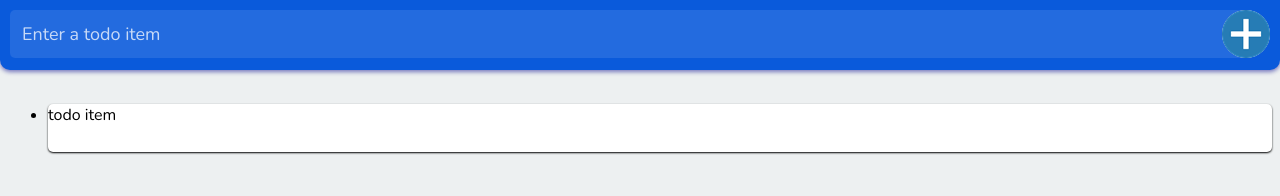
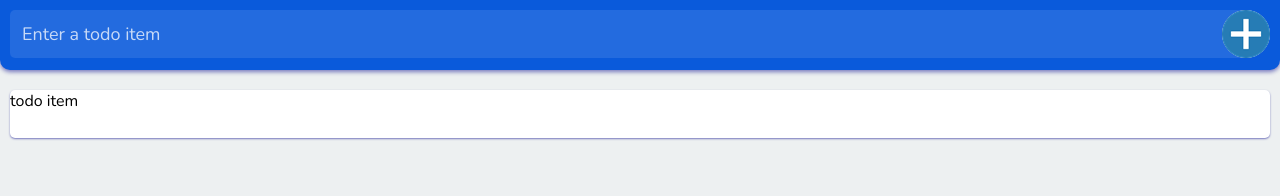
Before and after one commit to YegorKandakov/todo_app, a plain HTML site: page index.html in a window 1280 px wide. Drawn offline with nearby package versions, Linux system fonts and the light colour scheme.

Commit message:
started todo list

```diff
--- a/index.html
+++ b/index.html
@@ -3,6 +3,8 @@
   <head>
     <meta charset="utf-8">
     <title>Todo list app</title>
+    <!--reset predefined styles -->
+    <link rel="stylesheet" type="text/css" href="resources/css/reset.min.css" />
     <link rel="stylesheet" type="text/css" href="resources/css/style.css" />
     <!-- Fonts -->
     <link href="https://fonts.googleapis.com/css?family=Nunito" rel="stylesheet">
@@ -16,9 +18,23 @@
       </button>
     </header>
 
-    <ul class="todo">
-      <li>todo item</li>
-    </ul>
+    <div class="container">
+      <ul class="todo">
+        <li>
+          todo item
+          <div class="buttons">
+            <button></button>
+            <button></button>
+          </div>
+        </li>
+
+
+
+      </ul>
+
+
+    </div>
+
 
 
 
--- /dev/null
+++ b/resources/css/reset.min.css
@@ -0,0 +1 @@
+html,body,div,span,applet,object,iframe,h1,h2,h3,h4,h5,h6,p,blockquote,pre,a,abbr,acronym,address,big,cite,code,del,dfn,em,img,ins,kbd,q,s,samp,small,strike,strong,sub,sup,tt,var,b,u,i,center,dl,dt,dd,ol,ul,li,fieldset,form,label,legend,table,caption,tbody,tfoot,thead,tr,th,td,article,aside,canvas,details,embed,figure,figcaption,footer,header,hgroup,menu,nav,output,ruby,section,summary,time,mark,audio,video{margin:0;padding:0;border:0;vertical-align:baseline}article,aside,details,figcaption,figure,footer,header,hgroup,menu,nav,section{display:block}body,html{width:100%;height:100%}body{-webkit-font-smoothing:antialiased;-moz-font-smoothing:antialiased;-moz-osx-font-smoothing:grayscale;-webkit-text-size-adjust:none;margin:0;padding:0;font-family:"Helvetica Neue",Helvetica,Arial,sans-serif}ol,ul{list-style:none}hr{border:0;height:1px;background:#ccc}blockquote,q{quotes:none}blockquote:before,blockquote:after,q:before,q:after{content:'';content:none}table{border-collapse:collapse;border-spacing:0}*{margin:0;padding:0;list-style:none;box-sizing:border-box}html,input,select,textarea,button,a{-webkit-tap-highlight-color:rgba(0,0,0,0)}
--- a/resources/css/style.css
+++ b/resources/css/style.css
@@ -9,10 +9,6 @@ body, input, button {
   font-family: 'Nunito', sans-serif;
 }
 
-* {
-  box-sizing: border-box;
-}
-
 header {
   width: 100%;
   height: 70px;
@@ -22,7 +18,6 @@ header {
   left: 0;
   z-index: 5;
   background: #0a5adb;
-  color: #fff;
   border-bottom-left-radius: 10px;
   border-bottom-right-radius: 10px;
   box-shadow: 0px 2px 4px rgba(0, 2, 140, 0.5);
@@ -53,17 +48,6 @@ header button {
   padding: 0px;
 }
 
-ul li {
-  width: 100%;
-  height: 48px;
-  background: #fff;
-  border-radius: 5px;
-  box-shadow: 0px 1px 2px
-}
-
-
-
-
 /* browser specific placeholder fonts */
 header input::-webkit-input-placeholder { /* Chrome/Opera/Safari */
   color: rgba(255, 255, 255, 0.75);
@@ -77,3 +61,49 @@ header input:-moz-placeholder { /* Firefox 18- */
 header input:-ms-input-placeholder { /* IE 10+ */
   color: rgba(255, 255, 255, 0.75);
 }
+
+.container {
+  padding: 10px;
+}
+
+ul.todo {
+  width: 100%;
+}
+
+ul.todo li {
+  width: 100%;
+  height: 48px;
+  background: #fff;
+  border-radius: 5px;
+  box-shadow: 0px 1px 2px rgba(0, 2, 140, 0.5);
+  margin: 0 0 10px 0;
+  padding: 0 100px 0 0;
+  position: relative;
+}
+
+ul.todo li:last-of-type {
+  margin: 0;
+}
+
+ul.todo li .buttons {
+  width: 100px;
+  height: 48px;
+
+  position: absolute;
+  top: 0;
+  right: 0;
+}
+
+ul.todo li .buttons button {
+  height: 48px;
+  width: 48px;
+  background: none;
+  position: relative;
+  border: 0px;
+  box-shadow: none;
+  outline: none;
+  cursor: pointer;
+
+  -webkit-appearance: none;
+  -moz-appearance: none;
+}
```
